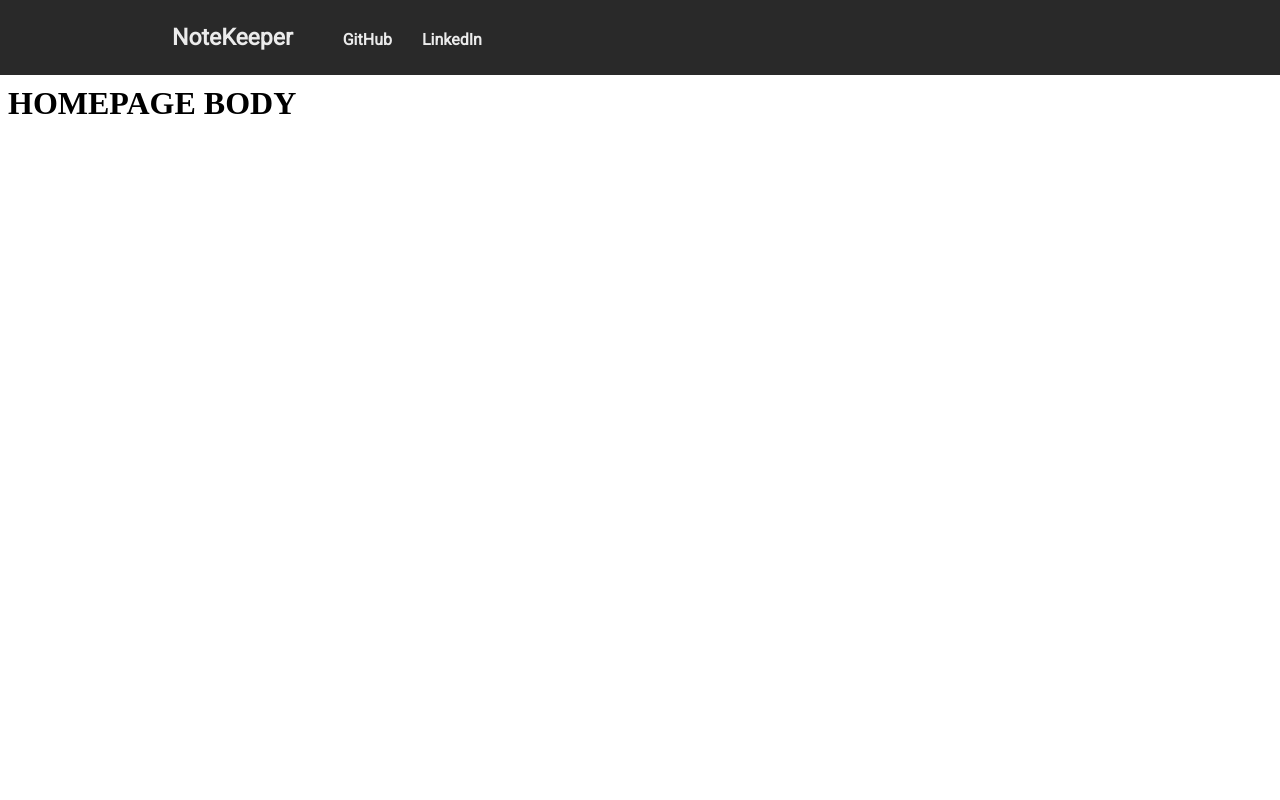
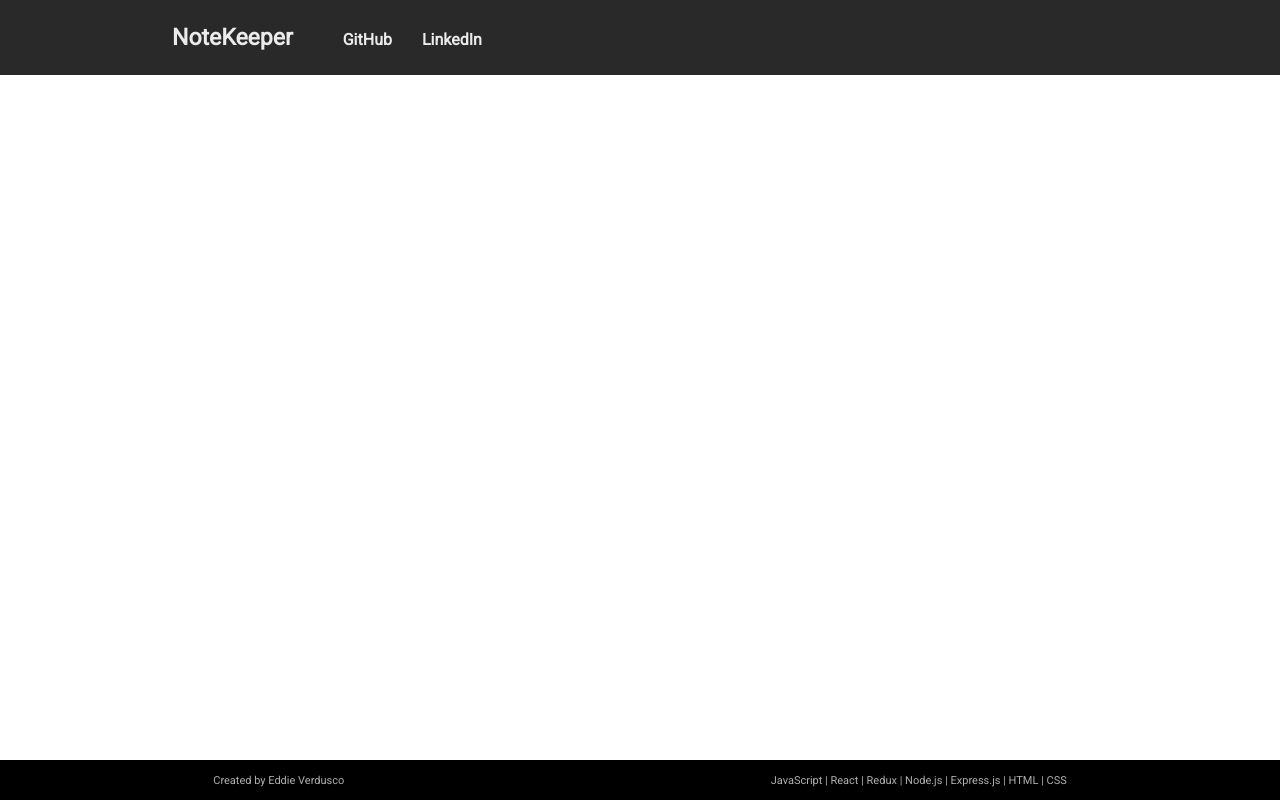
Before and after one commit to verduscos/NoteKeeper, a React (Create React App) app in the folder frontend/: page /signup in a window 1280 px wide. Built offline with nearby package versions, Linux system fonts and the light colour scheme; no server answers.

Commit message:
added footer, homepage and styled

```diff
--- a/frontend/src/App.js
+++ b/frontend/src/App.js
@@ -5,6 +5,7 @@ import SignupFormPage from "./components/SignupFormPage";
 import * as sessionActions from "./store/session";
 import Navigation from "./components/Navigation";
 import Homepage from "./components/Homepage";
+import Footer from './components/Footer';
 
 function App() {
   const dispatch = useDispatch();
@@ -16,14 +17,17 @@ function App() {
   return (
     <>
       <Navigation isLoaded={isLoaded} />
-      <Homepage />
       {isLoaded && (
         <Switch>
+          <Route exact path="/">
+            <Homepage />
+          </Route>
           <Route path="/signup">
             <SignupFormPage />
           </Route>
         </Switch>
       )}
+      <Footer />
     </>
   );
 }
--- /dev/null
+++ b/frontend/src/components/Footer/Footer.css
@@ -0,0 +1,17 @@
+@import url('https://fonts.googleapis.com/css2?family=Lato:wght@100&family=Roboto&display=swap');
+
+
+#footer-container {
+    font-family: 'Roboto', sans-serif;
+    width: 100%;
+    background-color: black;
+    height: 40px;
+    position: absolute;
+    left: 0;
+    bottom: 0;
+    color: rgb(175, 175, 175);
+    font-size: 11px;
+    display:flex;
+    justify-content: space-around;
+    align-items: center;
+}
--- /dev/null
+++ b/frontend/src/components/Footer/index.js
@@ -0,0 +1,15 @@
+import React from 'react';
+import './Footer.css';
+
+
+function Footer() {
+    return (
+        <div id='footer-container'>
+            {/* <h1>salfjdaskl</h1> */}
+            <p>Created by Eddie Verdusco</p>
+            <p>JavaScript | React | Redux | Node.js | Express.js | HTML | CSS</p>
+        </div>
+    )
+}
+
+export default Footer;
--- a/frontend/src/components/Homepage/Homepage.css
+++ b/frontend/src/components/Homepage/Homepage.css
@@ -1,3 +1,87 @@
+@import url('https://fonts.googleapis.com/css2?family=Lato:wght@100&family=Roboto&display=swap');
+
+body{
+    overflow: hidden;
+}
+
 #body {
-    margin-top: 85px;
+    font-family: 'Roboto', sans-serif;
+    display:flex;
+    flex-direction: column;
+    justify-content: center;
+    align-items: center;
+    /* background-color: red; */
+    margin-top: 150px;
+    /* overflow: hidden; */
 }
+
+#hompage-h1 {
+    margin-top: 20px;
+    font-size: 53px;
+    letter-spacing: 3px;
+    margin: 0;
+}
+
+#homepage-text {
+    font-size: 24px;
+    font-weight: 400;
+    margin-top: 25px;
+}
+
+#homepageButt {
+    color: #fff;
+    font-weight: bold;
+    text-decoration: none;
+    border-radius: 3px;
+    letter-spacing: 1.5px;
+    font-size: 16px;
+    padding: 16px 80px;
+    background-color: #00a82d;
+    transition-duration: .2;
+}
+
+#homepageButt:hover {
+    background-color: #0cca3f;
+    transition-duration: .2s;
+    transition-property: background-color;
+}
+
+.homepage-img {
+    height: 550px;
+    /* margin-right: 200px; */
+    margin-top: 50px;
+    /* background-color: blue; */
+}
+
+#img-text-container {
+    /* background-color: red; */
+    display: flex;
+    /* align-items: flex-end; */
+    /* justify-content: flex-end; */
+    justify-content: center;
+    /* flex-direction: row-reverse; */
+    width: 100%;
+}
+
+#text-container {
+    font-size: 20px;
+    /* background-color: gray; */
+    display:flex;
+    flex-direction: column;
+    justify-content: center;
+    /* justify-content: space-between; */
+    margin-left: 125px;
+    /* margin-top: 50px; */
+}
+
+#text-container > * {
+    margin: 0;
+}
+
+#text-container > p {
+    margin-bottom: 50px;
+}
+
+#text-container > h4 {
+    margin-bottom: 10px;
+}
--- a/frontend/src/components/Homepage/index.js
+++ b/frontend/src/components/Homepage/index.js
@@ -1,10 +1,26 @@
 import React from 'react';
+import { Link } from 'react-router-dom';
 import './Homepage.css'
 
 function Homepage() {
     return (
         <div id='body'>
-            <h1>HOMEPAGE BODY</h1>
+            <h1 id='hompage-h1'>Tame your work, organize your life</h1>
+            <h3 id='homepage-text'>Remember everything and tackle any project with your notes, tasks, and schedule all in one place.</h3>
+            <Link id='homepageButt' to='/signup'>Sign up for free</Link>
+            <div id='img-text-container'>
+                <img src="https://evernote.com/c/assets/homepage-repackaging/task_hero_image@2x__en.png?b8ddc3599750b793" className='homepage-img' alt="" />
+                <div id='text-container'>
+                    <h4>WORK ANYWHERE</h4>
+                    <p>Keep important info handy—your notes sync automatically to all your devices.</p>
+                    <h4>REMEMBER EVERTHING</h4>
+                    <p>Make notes more useful by adding text, images, audio, scans, PDFs, and documents.</p>
+                    <h4>TURN TO_DO INTO DONE</h4>
+                    <p>Bring your notes, tasks, and schedules together to get things done more easily.</p>
+                    <h4>FIND THINGS FAST</h4>
+                    <p>Get what you need, when you need it with powerful, flexible search capabilities.</p>
+                </div>
+            </div>
         </div>
     )
 }
--- a/frontend/src/components/SignupFormPage/SignupForm.css
+++ b/frontend/src/components/SignupFormPage/SignupForm.css
@@ -1,3 +1,3 @@
-/* .modal {
-    background-color: red;
-} */
+#signupPage {
+    margin-top: 100px
+}
--- a/frontend/src/components/SignupFormPage/index.js
+++ b/frontend/src/components/SignupFormPage/index.js
@@ -29,7 +29,7 @@ const handleSubmit = (e) => {
     return setErrors(['Confirm Password field must be the same as the Password field']);
 }
     return (
-        <form onSubmit={handleSubmit}>
+        <form onSubmit={handleSubmit} id='signupPage'>
             <ul>
                 {errors.map((error, idx) => <li key={idx}>{error}</li>)}
             </ul>
```
Also changed, not shown: 1 other file (tests, documents, lock files or other folders).
